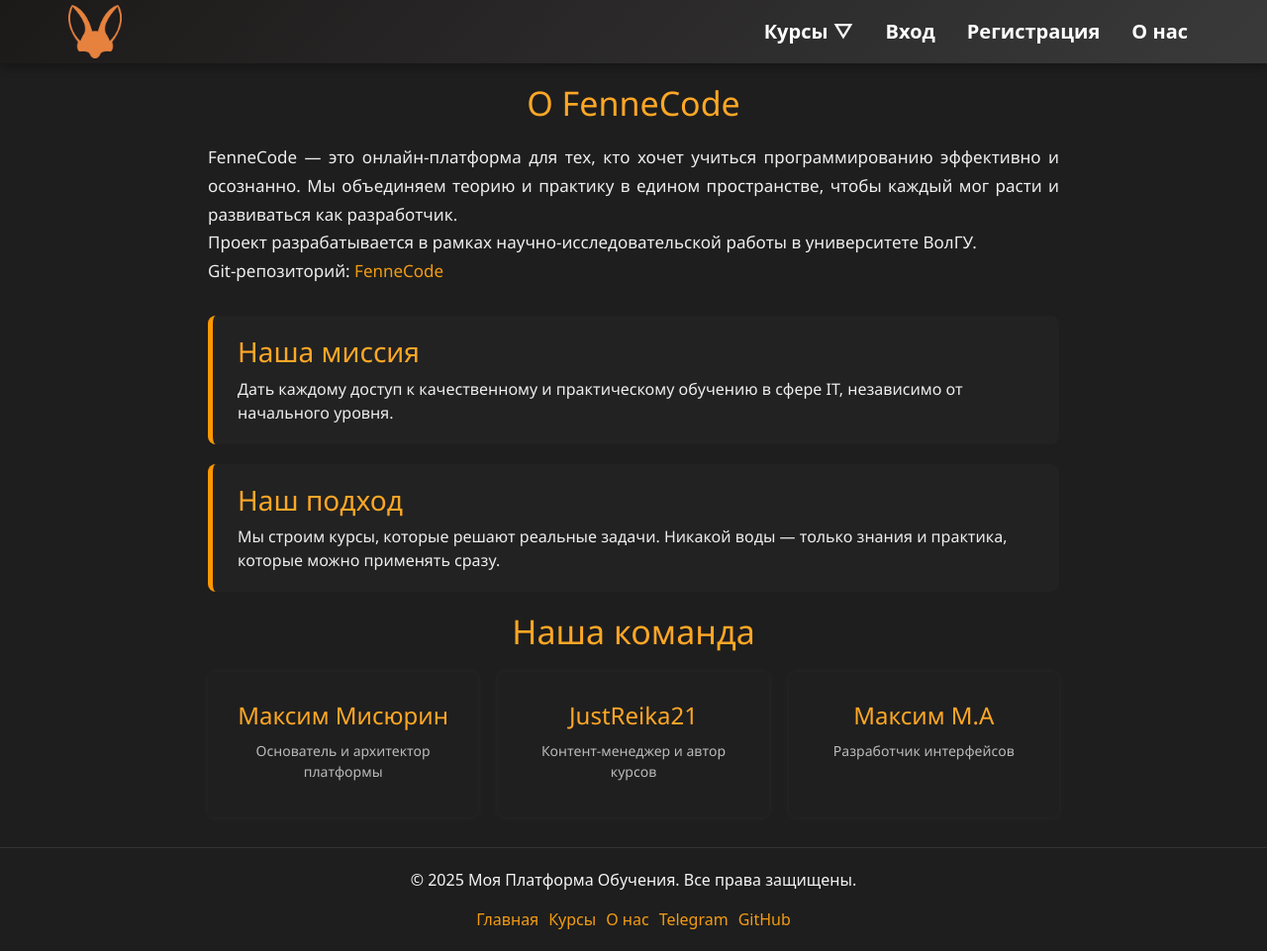
After one commit to JustReika21/FenneCode, a Django app: page /about/ in a window 1280 px wide. The commit adds this page. Shown: the whole page at 99% size. Run offline with Django 5.2, Linux system fonts and the light colour scheme; parts of the project's set-up code (start-up, migrations or seed data) failed here and were passed over.

Commit message:
Implement about page Minor updates in exist styles

```diff
--- /dev/null
+++ b/about/urls.py
@@ -0,0 +1,9 @@
+from django.urls import path
+
+from about import views
+
+app_name = 'about'
+
+urlpatterns = [
+    path('about/', views.about, name='about'),
+]
--- a/about/views.py
+++ b/about/views.py
@@ -1,3 +1,5 @@
 from django.shortcuts import render
 
-# Create your views here.
+
+def about(request):
+    return render(request, 'about/about.html')
--- a/fennecode/urls.py
+++ b/fennecode/urls.py
@@ -16,6 +16,7 @@ urlpatterns = [
     path('profile/', include('user_profile.urls')),
     path('courses/', include('courses.urls')),
     path('api/', include('api.urls')),
+    path('', include('about.urls')),
 ]
 
 if settings.DEBUG:
--- /dev/null
+++ b/static/css/about/about.css
@@ -0,0 +1,71 @@
+.about-wrapper {
+    max-width: 900px;
+    margin: 0 auto;
+    padding: 20px;
+    color: #eeeeee;
+    font-family: 'Segoe UI', sans-serif;
+}
+
+.about-header {
+    font-size: 34px;
+    color: #ffa726;
+    margin-bottom: 20px;
+    text-align: center;
+}
+
+.about-text {
+    font-size: 17px;
+    line-height: 1.7;
+    margin-bottom: 30px;
+    text-align: justify;
+    text-justify: inter-word;
+}
+
+.about-text a {
+    color: #f39c12;
+    text-decoration: none;
+    transition: color 0.3s;
+}
+
+.about-section {
+    background-color: #222;
+    padding: 20px 25px;
+    border-left: 5px solid #ff9800;
+    border-radius: 8px;
+    margin-bottom: 20px;
+}
+
+.about-section h3 {
+    margin-top: 0;
+    color: #ffa726;
+}
+
+.about-section p {
+    margin-bottom: 0;
+}
+
+.about-team {
+    display: flex;
+    flex-wrap: wrap;
+    gap: 20px;
+    margin-top: 20px;
+}
+
+.team-member {
+    background-color: #1f1f1f;
+    border-radius: 8px;
+    padding: 20px;
+    flex: 1 1 250px;
+    text-align: center;
+    box-shadow: 0 0 10px rgba(255, 255, 255, 0.05);
+}
+
+.team-member h4 {
+    color: #ffa726;
+    margin: 10px 0;
+}
+
+.team-member p {
+    font-size: 14px;
+    color: #bbb;
+}
--- a/static/css/courses/courses_info.css
+++ b/static/css/courses/courses_info.css
@@ -23,6 +23,8 @@ h2 {
     color: #bbb;
     margin-bottom: 15px;
     white-space: pre-line;
+    text-align: justify;
+    text-justify: inter-word;
 }
 
 .course-meta {
--- a/static/css/lessons/lesson_details.css
+++ b/static/css/lessons/lesson_details.css
@@ -17,6 +17,8 @@
     margin-bottom: 20px;
     font-size: 16px;
     white-space: pre-line;
+    text-align: justify;
+    text-justify: inter-word;
 }
 
 .lesson-meta {
--- /dev/null
+++ b/templates/about/about.html
@@ -0,0 +1,45 @@
+{% extends 'base.html' %}
+{% load static %}
+{% block content %}
+    <title>О нас</title>
+    <link rel="stylesheet" href="{% static 'css/about/about.css' %}">
+
+    <div class="about-wrapper">
+        <h1 class="about-header">О FenneCode</h1>
+
+        <p class="about-text">
+            FenneCode — это онлайн-платформа для тех, кто хочет учиться программированию эффективно и осознанно.
+            Мы объединяем теорию и практику в едином пространстве, чтобы каждый мог расти и развиваться как разработчик.<br>
+            Проект разрабатывается в рамках научно-исследовательской работы в университете ВолГУ.<br>
+            Git-репозиторий: <a href="https://github.com/JustReika21/FenneCode">FenneCode</a><br>
+        </p>
+
+        <div class="about-section">
+            <h3>Наша миссия</h3>
+            <p>Дать каждому доступ к качественному и практическому обучению в сфере IT, независимо от начального уровня.</p>
+        </div>
+
+        <div class="about-section">
+            <h3>Наш подход</h3>
+            <p>Мы строим курсы, которые решают реальные задачи. Никакой воды — только знания и практика, которые можно применять сразу.</p>
+        </div>
+
+        <h2 class="about-header">Наша команда</h2>
+
+        <div class="about-team">
+            <div class="team-member">
+                <h4>Максим Мисюрин</h4>
+                <p>Основатель и архитектор платформы</p>
+            </div>
+            <div class="team-member">
+                <h4>JustReika21</h4>
+                <p>Контент-менеджер и автор курсов</p>
+            </div>
+            <div class="team-member">
+                <h4>Максим М.А</h4>
+                <p>Разработчик интерфейсов</p>
+            </div>
+        </div>
+    </div>
+
+{% endblock %}
--- a/templates/includes/footer.html
+++ b/templates/includes/footer.html
@@ -6,7 +6,8 @@
         <nav class="footer-nav">
             <a href="{% url 'core:home' %}">Главная</a>
             <a href="{% url 'courses:courses' %}">Курсы</a>
-            <a href="#">О нас</a>
+            <a href="{% url 'about:about' %}">О нас</a>
+            <a href="https://t.me/JustReika21">Telegram</a>
             <a href="https://github.com/JustReika21/FenneCode">GitHub</a>
         </nav>
     </div>
--- a/templates/includes/header.html
+++ b/templates/includes/header.html
@@ -28,7 +28,7 @@
                 <li><a href="{% url 'accounts:login' %}">Вход</a></li>
                 <li><a href="{% url 'accounts:signin' %}">Регистрация</a></li>
             {% endif %}
-            <li><a href="#">О нас</a></li>
+            <li><a href="{% url 'about:about' %}">О нас</a></li>
         </ul>
     </nav>
 </header>
```
Also changed, not shown: static/css/core/index.css (+4 -4 lines).
